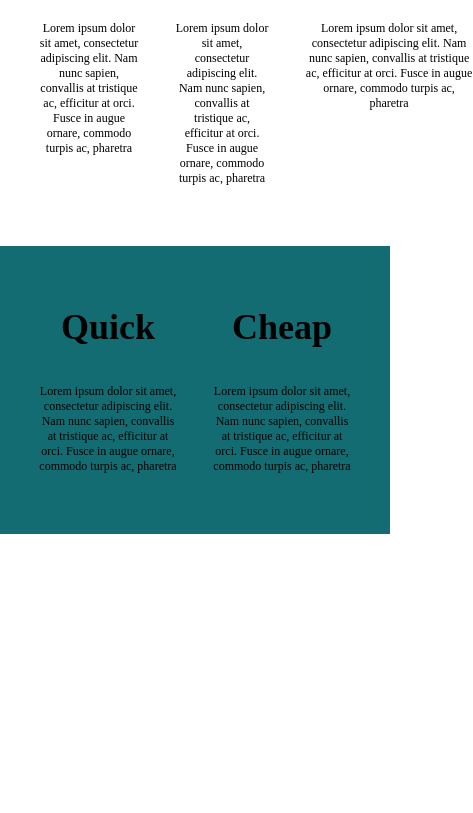
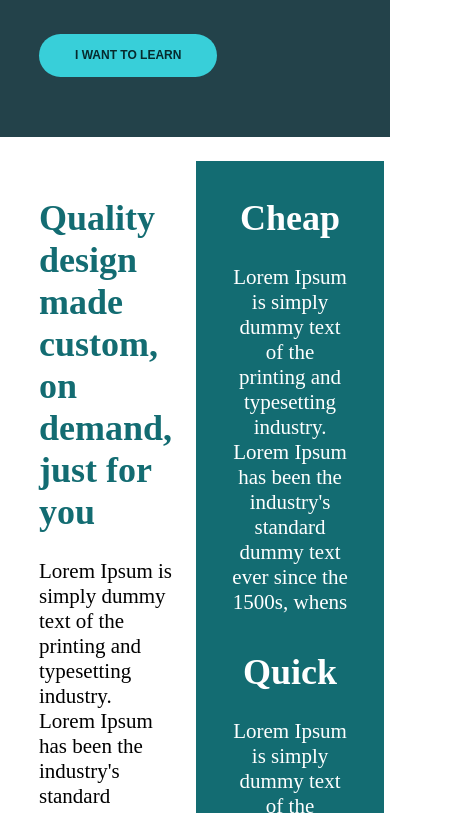
Before and after one commit to Franklyn883/Responsive-layouts, a plain HTML site: page index.html in a window 390 px wide. Shown: the part 671-1484 px from the top of the page, 473 px wide, since content can reach past the window. Before the commit the page ends 1205 px from the top, so only its background shows below. Drawn offline with Linux system fonts and the light colour scheme.

Commit message:
[Flexbox Challenge-2] Implemented responsive design using Flexbox

```diff
--- a/index.html
+++ b/index.html
@@ -34,57 +34,60 @@
       </div>
     </div>
 
-    <div class="container row-1">
-      <div class="row">
-        <div class="col">
-          <h1>Cheap</h1>
+    <section>
+      <div class="container">
+        <div class="d-flex">
+          <div class="left-sec">
+            <div class="left-sec__text">
+              <h1>Quality design made custom, on demand, just for you</h1>
               <p>
-            Lorem ipsum dolor sit amet, consectetur adipiscing elit. Nam nunc
-            sapien, convallis at tristique ac, efficitur at orci. Fusce in augue
-            ornare, commodo turpis ac, pharetra
+                Lorem Ipsum is simply dummy text of the printing and typesetting
+                industry. Lorem Ipsum has been the industry's standard dummy
+                text ever since the 1500s, when an unknown printer took a galley
+                of type and scrambled it to make a type specimen book. It has
+                survived not only five centuries, but also the leap into
+                electronic
               </p>
-        </div>
-        <div class="col">
-          <h1>Quick</h1>
               <p>
-            Lorem ipsum dolor sit amet, consectetur adipiscing elit. Nam nunc
-            sapien, convallis at tristique ac, efficitur at orci. Fusce in augue
-            ornare, commodo turpis ac, pharetra
-          </p>
-        </div>
-        <div class="col">
-          <h1>Affordable</h1>
-          <p>
-            Lorem ipsum dolor sit amet, consectetur adipiscing elit. Nam nunc
-            sapien, convallis at tristique ac, efficitur at orci. Fusce in augue
-            ornare, commodo turpis ac, pharetra
+                Lorem Ipsum is simply dummy text of the printing and typesetting
+                industry. Lorem Ipsum has been the industry's standard dummy
+                text ever since the 1500s, when an unknown printer took a galley
+                of type and scrambled it to make a type specimen book. It has
+                survived not only five centuries, but also the leap into
+                electronic
               </p>
             </div>
           </div>
+
+          <div class="right-sec">
+            <div class="right-sec__text">
+              <h1>Cheap</h1>
+              <p>
+                Lorem Ipsum is simply dummy text of the printing and typesetting
+                industry. Lorem Ipsum has been the industry's standard dummy
+                text ever since the 1500s, whens
+              </p>
             </div>
-    <div class="row-2">
-      <div class="container">
-        <div class="row">
-          <div class="col">
+            <div class="right-sec__text">
               <h1>Quick</h1>
               <p>
-              Lorem ipsum dolor sit amet, consectetur adipiscing elit. Nam nunc
-              sapien, convallis at tristique ac, efficitur at orci. Fusce in
-              augue ornare, commodo turpis ac, pharetra
+                Lorem Ipsum is simply dummy text of the printing and typesetting
+                industry. Lorem Ipsum has been the industry's standard dummy
+                text ever since the 1500s, whens
               </p>
             </div>
-          <div class="col">
-            <h1>Cheap</h1>
+            <div class="right-sec__text">
+              <h1>Quality</h1>
               <p>
-              Lorem ipsum dolor sit amet, consectetur adipiscing elit. Nam nunc
-              sapien, convallis at tristique ac, efficitur at orci. Fusce in
-              augue ornare, commodo turpis ac, pharetra
+                Lorem Ipsum is simply dummy text of the printing and typesetting
+                industry. Lorem Ipsum has been the industry's standard dummy
+                text ever since the 1500s, whens
               </p>
             </div>
           </div>
         </div>
       </div>
-
+    </section>
     <script src="" async defer></script>
   </body>
 </html>
--- a/style.css
+++ b/style.css
@@ -7,6 +7,9 @@
 
 }
 
+p{
+  font-size: 21px;
+}
 .container{
 
   max-width: 900px;
@@ -36,7 +39,7 @@ padding-bottom: 0.5em;
 
 .hero h1{
 font-weight: 900;
-font-size: 7vmin;
+font-size: 48px;
 padding-bottom: 0.5em;
 }
 .hero p{
@@ -93,6 +96,41 @@ padding-bottom: 1em;
   display:flex;
   justify-content: space-between;
 }
+
+.right-sec{
+  background-color: #136c72;
+}
+
+section{
+  margin:2em 0;
+
+}
+
+.right-sec,
+.left-sec{
+  padding: 3em 0;
+
+}
+
+.left-sec h1{
+  color: #136c72;
+}
+.right-sec h1,
+.left-sec h1{
+  padding-bottom:0.725em ;
+  font-size: 36px;
+}
+
+.right-sec{
+  padding:  3em;
+  text-align: center;
+  margin-left: 2em;
+  color: #ffff;
+}
+.right-sec__text{
+  padding-bottom: 3em;
+}
+
 img{
   width: 100%; /*This will ensure our image is responsive*/
 }
```
Also changed, not shown: 1 other file. Lines whose indentation alone changed are shown as unchanged.
